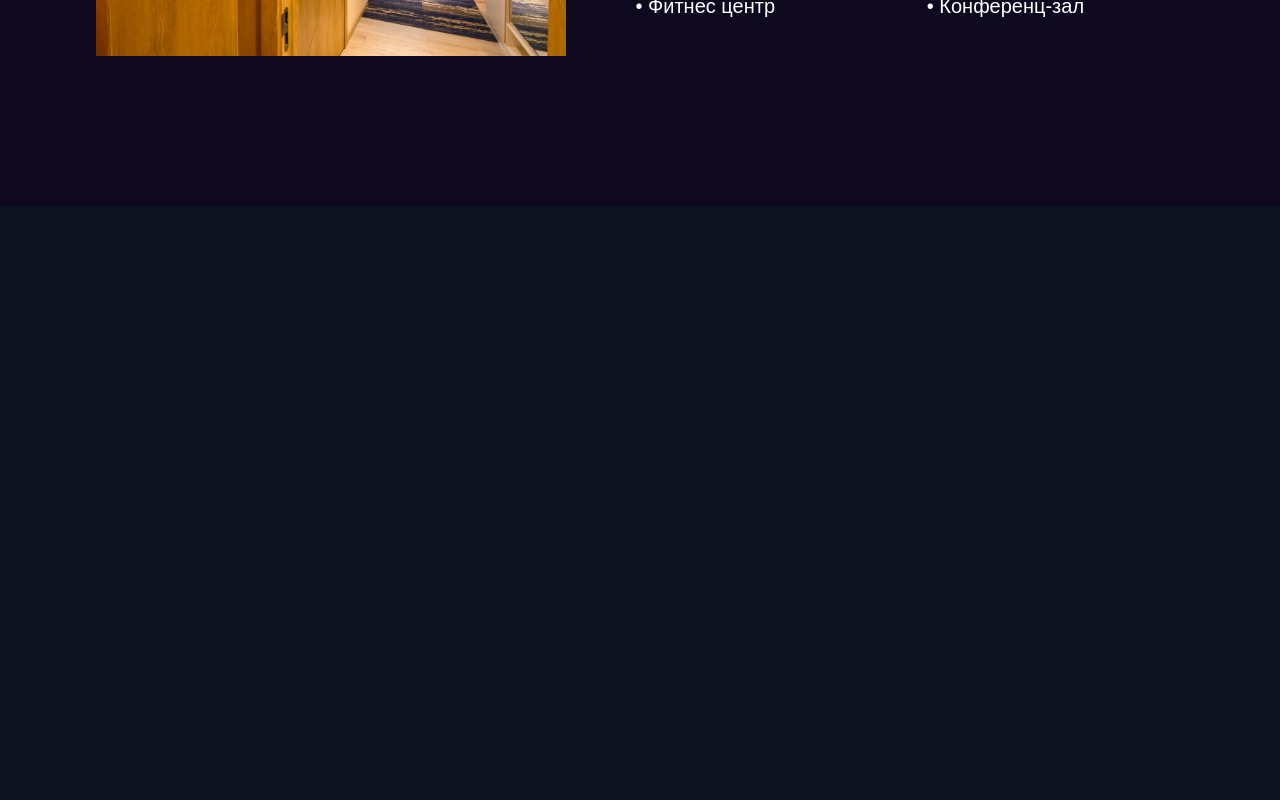
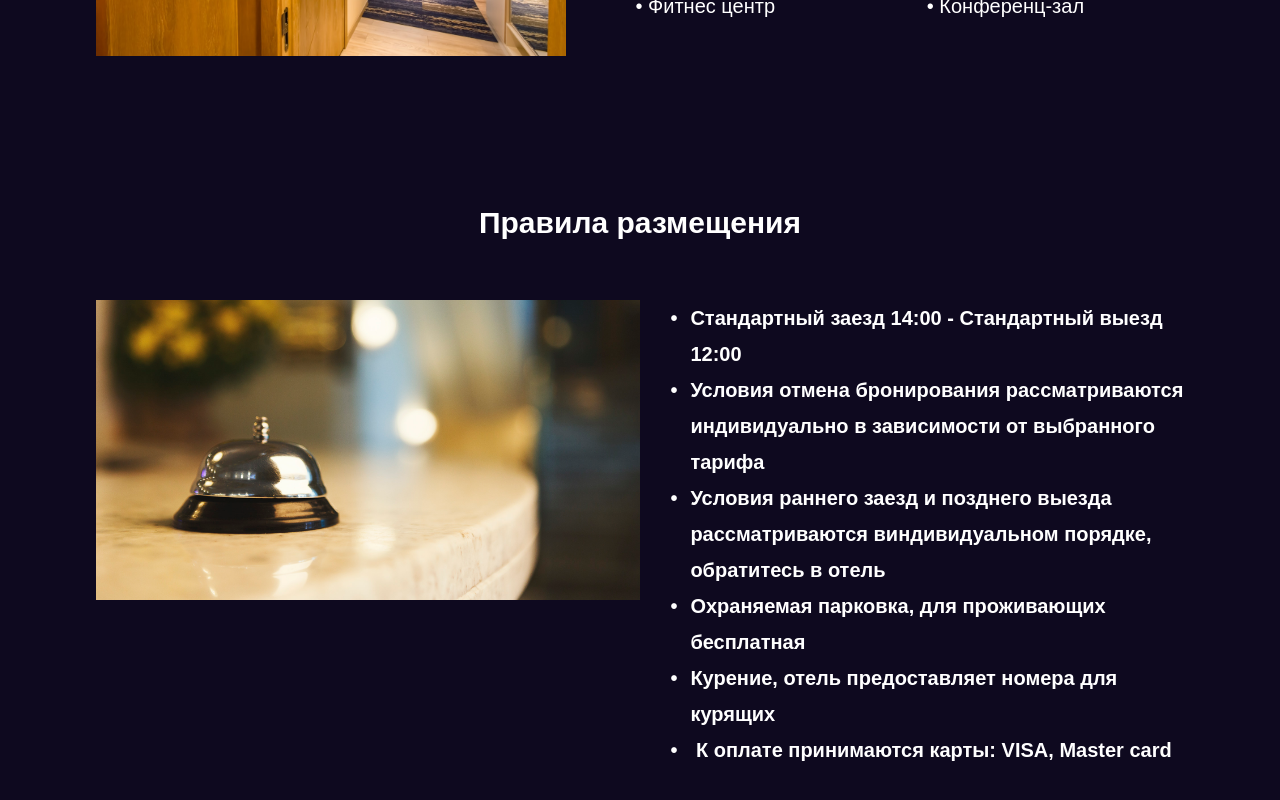
Before and after one commit to MavlonSaidov/panarams, a React (Create React App) app: page / in a window 1280 px wide. Shown: the part 1265-2065 px from the top of the page. Before the commit the page ends 1471 px from the top, so only its background shows below. Built offline with nearby package versions, Linux system fonts and the light colour scheme.

Commit message:
overview-page 60% done

```diff
--- a/src/App.scss
+++ b/src/App.scss
@@ -15,6 +15,7 @@
 // overview-page
 @import "/src/components/overview-page/about-us/about-us.scss";
 @import "/src/components/overview-page/services/services.scss";
+@import "/src/components/overview-page/rules/rules.scss";
 html {
   scroll-behavior: smooth !important;
 }
--- a/src/components/overview-page/Overview.jsx
+++ b/src/components/overview-page/Overview.jsx
@@ -8,7 +8,7 @@ const Overview = () => {
     <div className="overview">
       <AboutUs />
       <Services />
-      {/* <Rules /> */}
+      <Rules />
     </div>
   );
 };
--- a/src/components/overview-page/rules/Rules.jsx
+++ b/src/components/overview-page/rules/Rules.jsx
@@ -2,26 +2,30 @@ import React from "react";
 
 const Rules = () => {
   return (
-    <div>
-      <div>
-        {/*  href="https://www.youtube.com/watch?v=US7bGTUkBfg" data-fancybox */}
-        <div>
-          <img src="/assets/img/reception-bell.jpg" alt="reception-bell" />
-          <span>
-            <img src="/assets/icons/play.svg" alt="panarams" />
-          </span>
-        </div>
-        <div>
-          <h5>Правила размещения </h5>
-          <p>• Стандартный заезд 14:00 - Стандартный выезд 12:00</p>
-          <p>
-            • Условия отмена бронирования рассматриваются индивидуально в
-            зависимости от выбранного тарифа • Условия раннего заезд и позднего
-            выезда рассматриваются виндивидуальном порядке, обратитесь в отель•
-            Охраняемая парковка, для проживающих бесплатная • Курение, отель
-            предоставляет номера для курящих • К оплате принимаются карты: VISA,
-            Master card{" "}
-          </p>
+    <div className="rules">
+      <div className="container">
+        <div className="rules__inner">
+          <h5 className="rules__title">Правила размещения </h5>
+          <div className="rules__box">
+            <div className="rules__image">
+              <img src="/assets/img/reception-bell.jpg" alt="reception-bell" />
+            </div>
+
+            <ul className="rules__lists">
+              <li>Стандартный заезд 14:00 - Стандартный выезд 12:00</li>
+              <li>
+                Условия отмена бронирования рассматриваются индивидуально в
+                зависимости от выбранного тарифа
+              </li>
+              <li>
+                Условия раннего заезд и позднего выезда рассматриваются
+                виндивидуальном порядке, обратитесь в отель
+              </li>
+              <li>Охраняемая парковка, для проживающих бесплатная</li>
+              <li>Курение, отель предоставляет номера для курящих</li>
+              <li> К оплате принимаются карты: VISA, Master card</li>
+            </ul>
+          </div>
         </div>
       </div>
     </div>
--- a/src/components/overview-page/rules/rules.scss
+++ b/src/components/overview-page/rules/rules.scss
@@ -0,0 +1,40 @@
+.rules {
+  padding-bottom: 150px;
+  color: white;
+  &__title {
+    font-size: 30px;
+    text-align: center;
+    margin-bottom: 60px;
+  }
+
+  &__box {
+    display: flex;
+    gap: 50px;
+  }
+
+  &__image {
+    width: 600px;
+    height: 300px;
+    img {
+      object-fit: cover;
+      width: 100%;
+      height: 100%;
+    }
+  }
+  &__lists {
+    width: 50%;
+    font-size: 20px;
+    line-height: 1.8;
+    font-weight: 700;
+
+    li::before {
+      content: "\2022";
+      color: white;
+
+      font-weight: bold;
+      display: inline-block;
+      width: 1em;
+      margin-left: -1em;
+    }
+  }
+}
```
